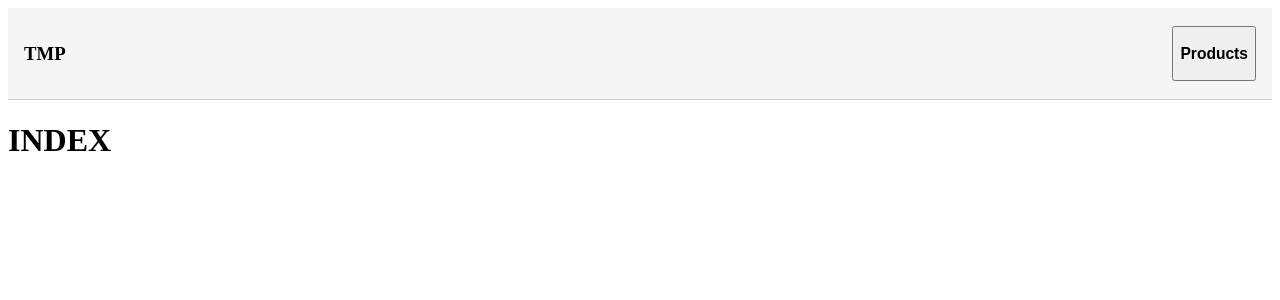
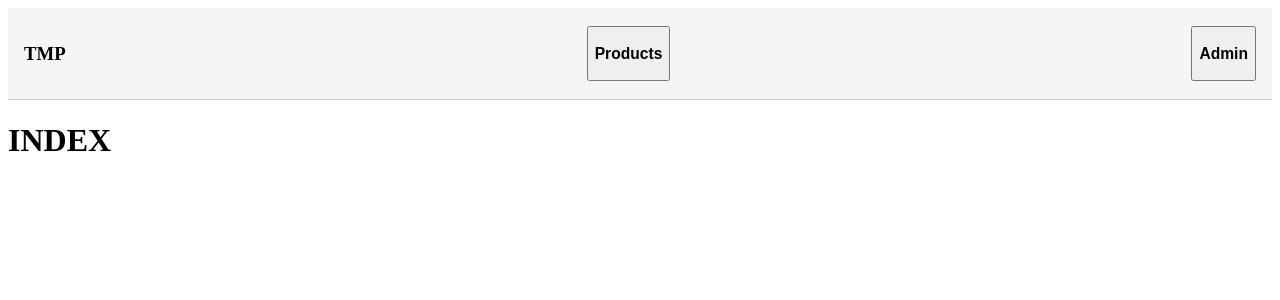
Before and after one commit to Krischan-Klug/too-many-products, a Next.js app: page / in a window 1280 px wide. Shown: the top 300 px of the page. Built offline with nearby package versions, Linux system fonts and the light colour scheme.

Commit message:
add more tabs

```diff
--- a/src/components/Header.js
+++ b/src/components/Header.js
@@ -2,6 +2,7 @@
 import styled from "styled-components";
 import Link from "next/link";
 
+//Styled components
 const StyledHeader = styled.header`
   display: flex;
   justify-content: space-between;
@@ -21,17 +22,21 @@
 
 export default function Header() {
   const [productMenuOpen, setProductMenuOpen] = useState(false);
+  const [adminMenuOpen, setAdminMenuOpen] = useState(false);
 
-  const toggleMenu = () => {
-    setProductMenuOpen(!productMenuOpen);
-  };
+  function toggleMenu(setMenuOpen, menuOpen) {
+    setMenuOpen(!menuOpen);
+  }
 
   return (
     <>
       <StyledHeader>
         <h3>TMP</h3>
-        <button onClick={toggleMenu}>
+        <button onClick={() => toggleMenu(setProductMenuOpen, productMenuOpen)}>
           <h3>Products</h3>
+        </button>
+        <button onClick={() => toggleMenu(setAdminMenuOpen, adminMenuOpen)}>
+          <h3>Admin</h3>
         </button>
       </StyledHeader>
       {productMenuOpen && (
@@ -41,6 +46,13 @@
           <Link href="/delete">Delete</Link>
         </StyledMenu>
       )}
+      {adminMenuOpen && (
+        <StyledMenu>
+          <Link href="/create">ADMIN</Link>
+          <Link href="/edit">USERS</Link>
+          <Link href="/delete">WIP</Link>
+        </StyledMenu>
+      )}
     </>
   );
 }
```
